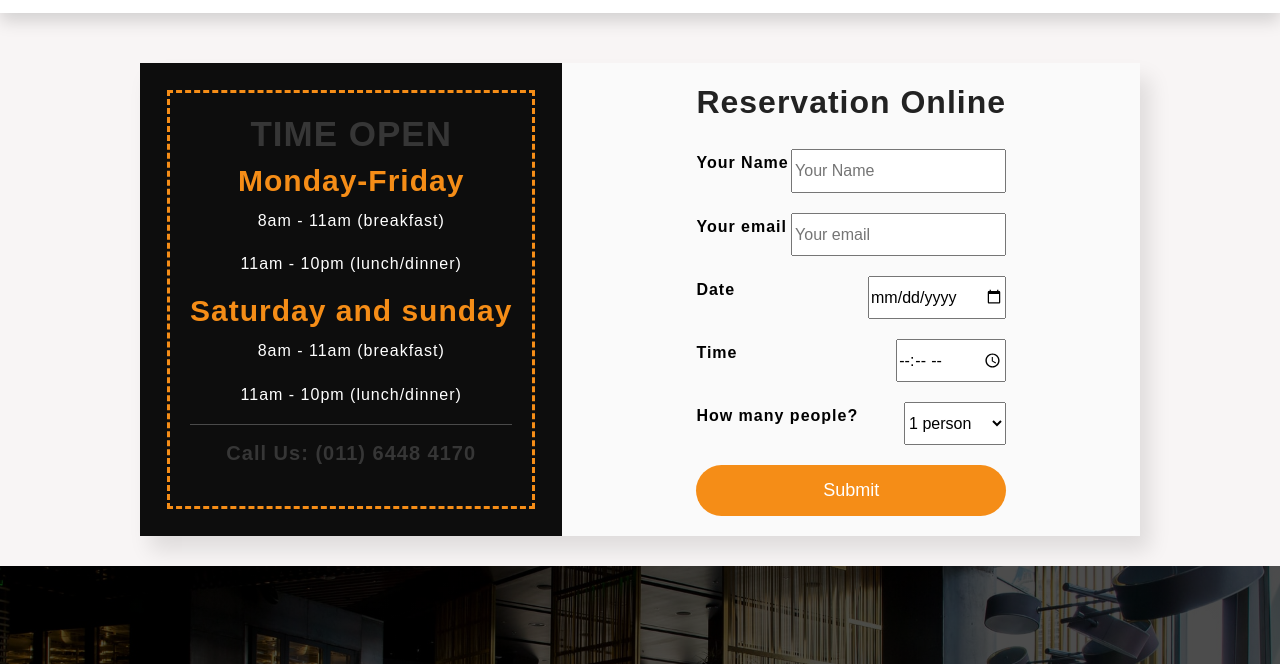
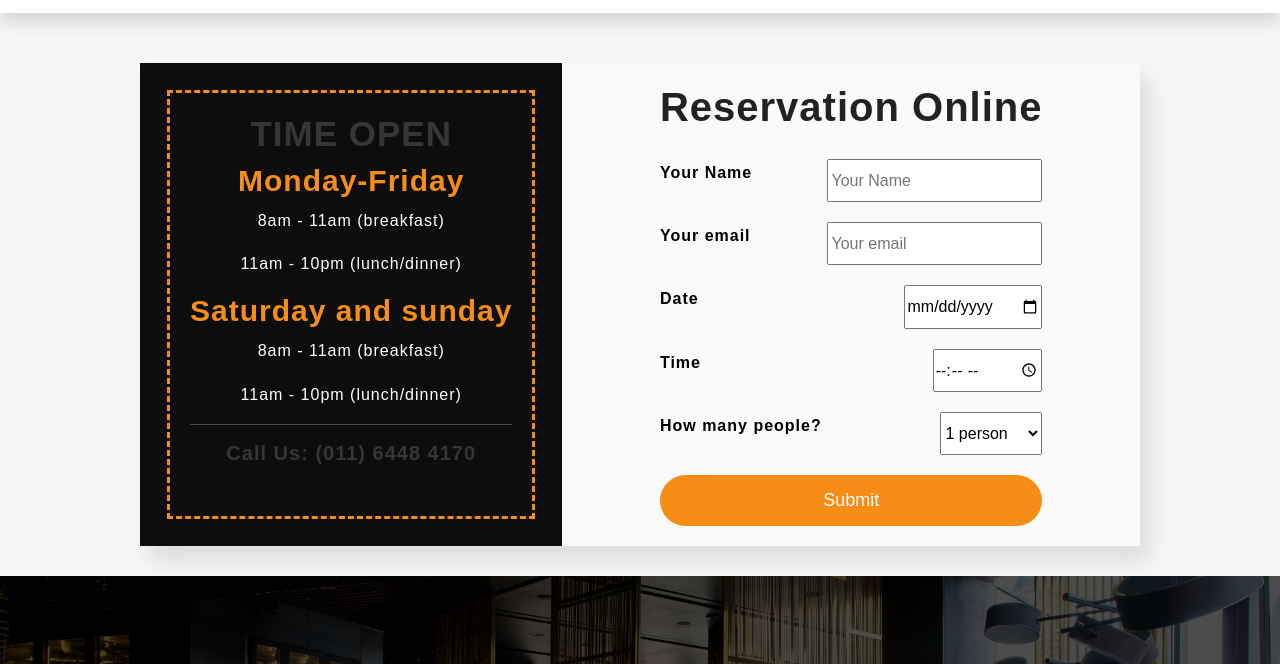
Before and after one commit to JuanZolezzi/Qrispy, a website: page reservation.html in a window 1280 px wide. Shown: the part 73-737 px from the top of the page. Drawn offline with nearby package versions, Linux system fonts and the light colour scheme.

Commit message:
re-entrega-final

```diff
--- a/reservation.html
+++ b/reservation.html
@@ -93,7 +93,7 @@
 
         <div class="reservation-form">
           <form class="reservation-form-grid" action="#">
-            <h2 class="heading heading-yellow">Reservation Online</h2>
+            <h1 class="heading heading-yellow">Reservation Online</h1>
 
             <div class="form-field">
               <p>Your Name</p>
```
